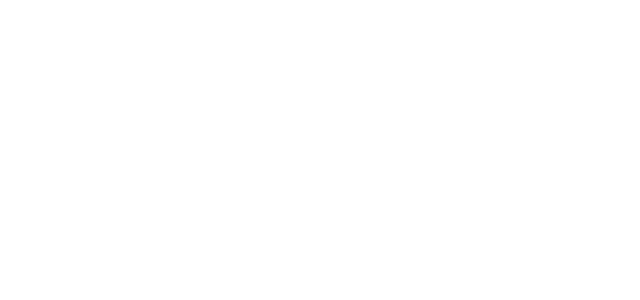
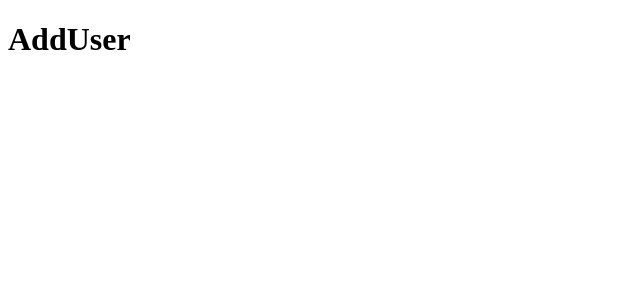
Before and after one commit to grum1n/react-crud-json-redux, a React (Create React App) app: page /adduser in a window 1280 px wide. Before the commit this address had no page. Shown: the top 300 px of the page, without its empty margins (0-640 px from the left). Built offline with nearby package versions, Linux system fonts and the light colour scheme.

Commit message:
to app.js added new route, to adduser

```diff
--- a/src/App.js
+++ b/src/App.js
@@ -1,12 +1,14 @@
 import React from 'react'
 import { Route, Routes } from 'react-router-dom';
 import Home from './pages/Home';
+import AddUser from './pages/AddUser';
 
 const App = () => {
     return (
       <div>
         <Routes>
           <Route exact path='/' element={<Home />} />
+          <Route exact path='/adduser' element={<AddUser />} />
         </Routes>
       </div>
     )
--- a/src/pages/AddUser.js
+++ b/src/pages/AddUser.js
@@ -2,7 +2,9 @@ import React from 'react'
 
 const AddUser = () => {
     return (
-        <div>AddUser</div>
+        <div>
+            <h1>AddUser</h1>
+        </div>
     )
 }
 
```
